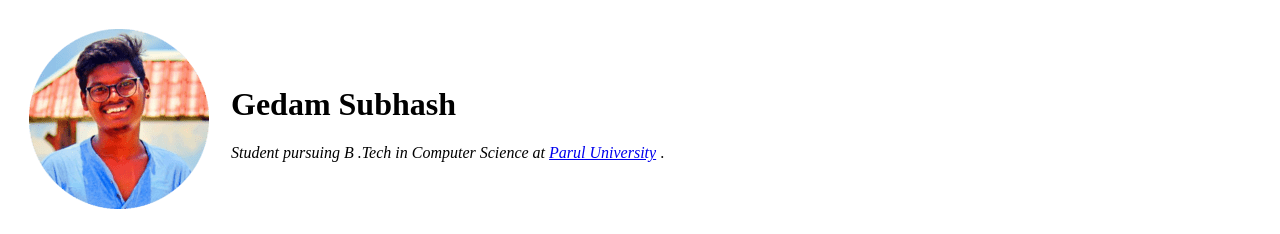
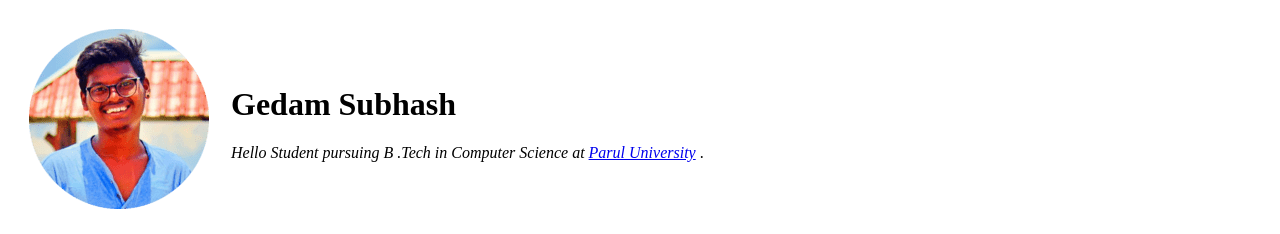
Before and after one commit to gedamsubhash/cv, a plain HTML site: page index.html in a window 1280 px wide. Shown: the top 234 px of the page. Drawn offline with Linux system fonts and the light colour scheme.

Commit message:
Update index.html

```diff
--- a/index.html
+++ b/index.html
@@ -13,7 +13,7 @@
                 <td><img src="ResumeProfile2.png" alt="abdul profile     picture">
                 </td>
                 <td><h1>Gedam Subhash</h1>
-                    <p><em>Student pursuing B .Tech in Computer Science at <a href="https://paruluniversity.ac.in/master_2023/?utm_source=google_search_srv&utm_medium=zone_a_parul&utm_campaign=brand&gad=1&gclid=CjwKCAjw0ZiiBhBKEiwA4PT9z4EGp6Wjyz-LP0K-gfFaKCfnWCbGHjyDHeTIpaYMawIYC71gtlvg_xoCNWcQAvD_BwE">Parul University</a></em> .</p>
+                    <p><em>Hello Student pursuing B .Tech in Computer Science at <a href="https://paruluniversity.ac.in/master_2023/?utm_source=google_search_srv&utm_medium=zone_a_parul&utm_campaign=brand&gad=1&gclid=CjwKCAjw0ZiiBhBKEiwA4PT9z4EGp6Wjyz-LP0K-gfFaKCfnWCbGHjyDHeTIpaYMawIYC71gtlvg_xoCNWcQAvD_BwE">Parul University</a></em> .</p>
                 </td>
             </tr>
         </tbody>
```
